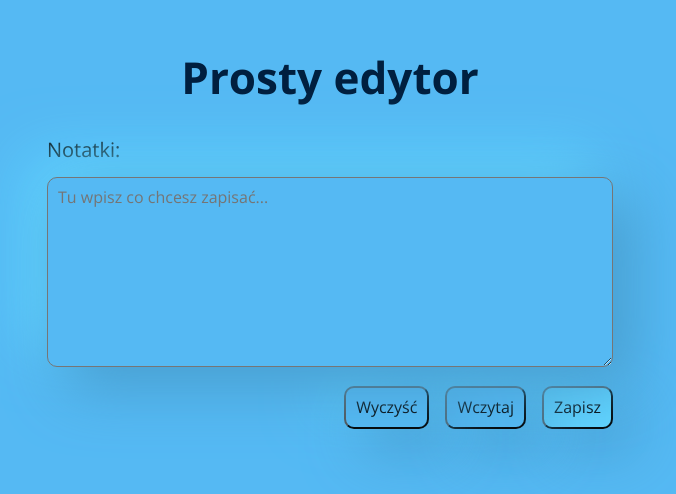
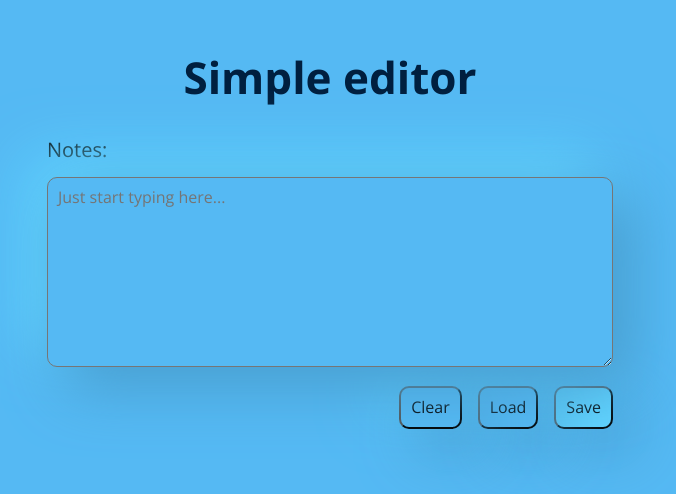
Before and after one commit to tomekwilczak/simple-editor, a website built with webpack: page src/pages/index.html in a window 1280 px wide. Shown: the part 178-672 px from the top of the page, without its empty margins (310-986 px from the left). Built offline with nearby package versions, Linux system fonts and the light colour scheme.

Commit message:
Added cover photo and changed texts to English

```diff
--- a/src/pages/index.html
+++ b/src/pages/index.html
@@ -3,7 +3,7 @@
   <head>
     <meta charset="UTF-8" />
     <meta name="viewport" content="width=device-width, initial-scale=1.0" />
-    <title>Prosty edytor</title>
+    <title>Simple editor</title>
     <link
       href="https://fonts.googleapis.com/css2?family=Open+Sans:wght@400;700&display=swap"
       rel="stylesheet"
@@ -14,27 +14,27 @@
   </head>
   <body>
     <header class="header">
-      <h1 class="header__heading">Prosty edytor</h1>
+      <h1 class="header__heading">Simple editor</h1>
     </header>
     <main class="main">
       <form class="main__form">
-        <label class="main__label" for="textarea">Notatki:</label>
+        <label class="main__label" for="textarea">Notes:</label>
         <textarea
           class="main__textarea textarea--js neumorphic-shadow"
           id="textarea"
-          placeholder="Tu wpisz co chcesz zapisać..."
+          placeholder="Just start typing here..."
         ></textarea>
       </form>
       <button
         class="main__button main__button-dark save-button--js neumorphic-shadow"
       >
-        Zapisz
+        Save
       </button>
       <button class="main__button load-button--js neumorphic-shadow">
-        Wczytaj
+        Load
       </button>
       <button class="main__button clear-button--js neumorphic-shadow">
-        Wyczyść
+        Clear
       </button>
     </main>
   </body>
```
Also changed, not shown: public/cover.png (added).
